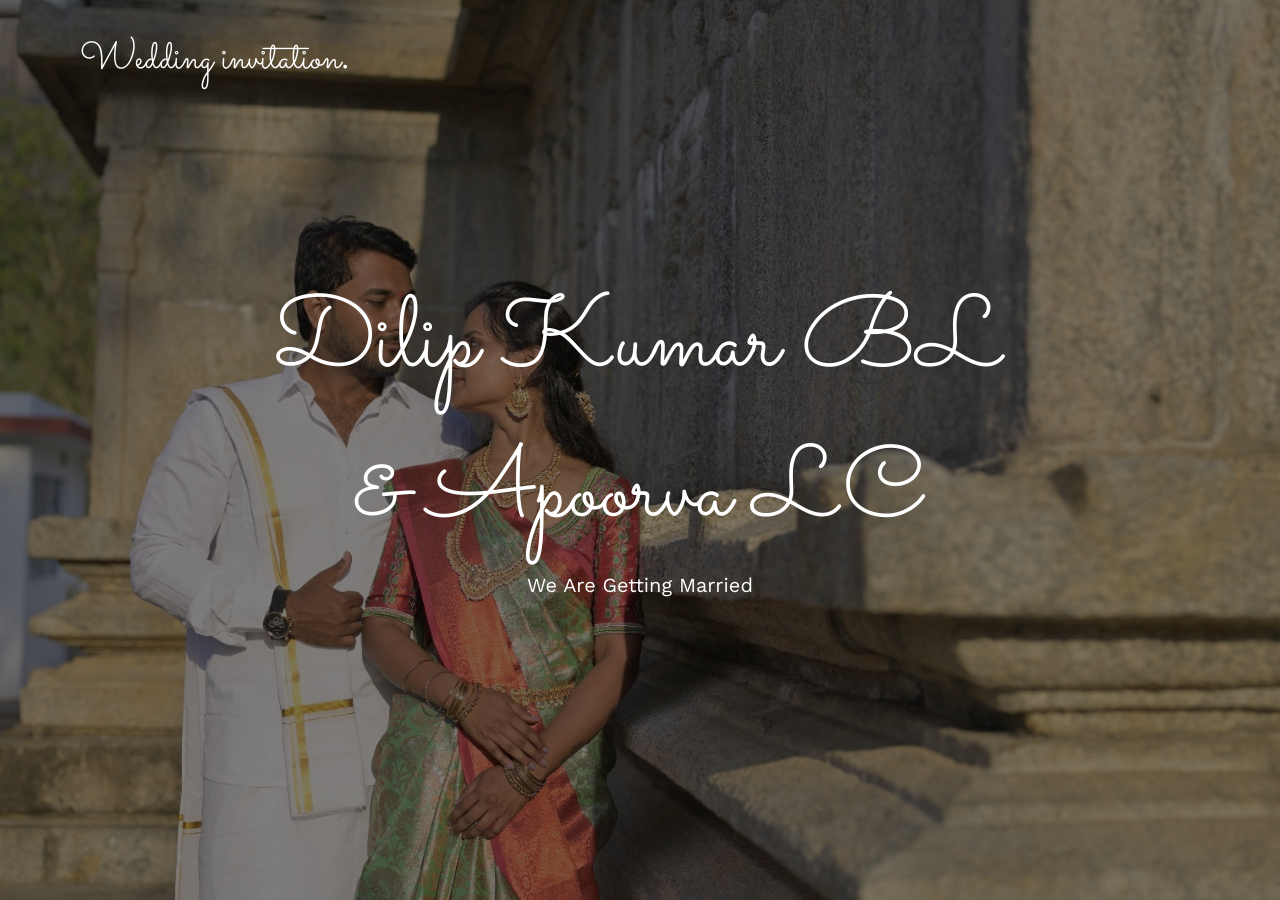
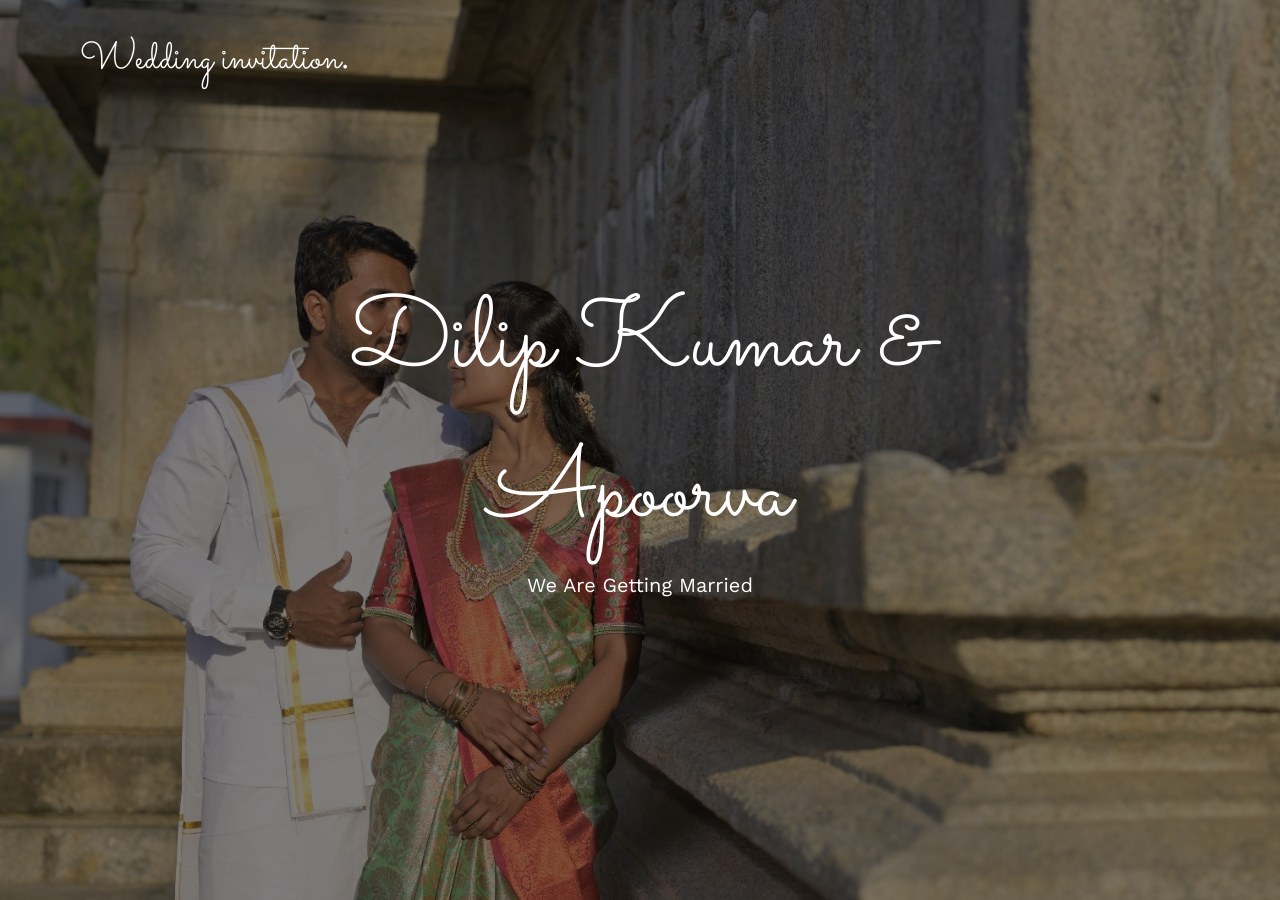
Before and after one commit to DilipAppu/DAwedding, a plain HTML site: page index.html in a window 1280 px wide. Shown: the top 900 px of the page. Drawn offline with nearby package versions, Linux system fonts and the light colour scheme; files whose address does not match are found by name.

Commit message:
Update index.html
initial

```diff
--- a/index.html
+++ b/index.html
@@ -113,7 +113,7 @@
 				<div class="col-md-8 col-md-offset-2 text-center">
 					<div class="display-t">
 						<div class="display-tc animate-box" data-animate-effect="fadeIn">
-							<h1>Dilip Kumar BL &amp; Apoorva LC</h1>
+							<h1>Dilip Kumar &amp; Apoorva</h1>
 							<h2>We Are Getting Married</h2>
 							<!-- <div class="simply-countdown simply-countdown-one"></div> -->
 							<!-- <p><a href="#" class="btn btn-default btn-sm">Save the date</a></p> -->
```
